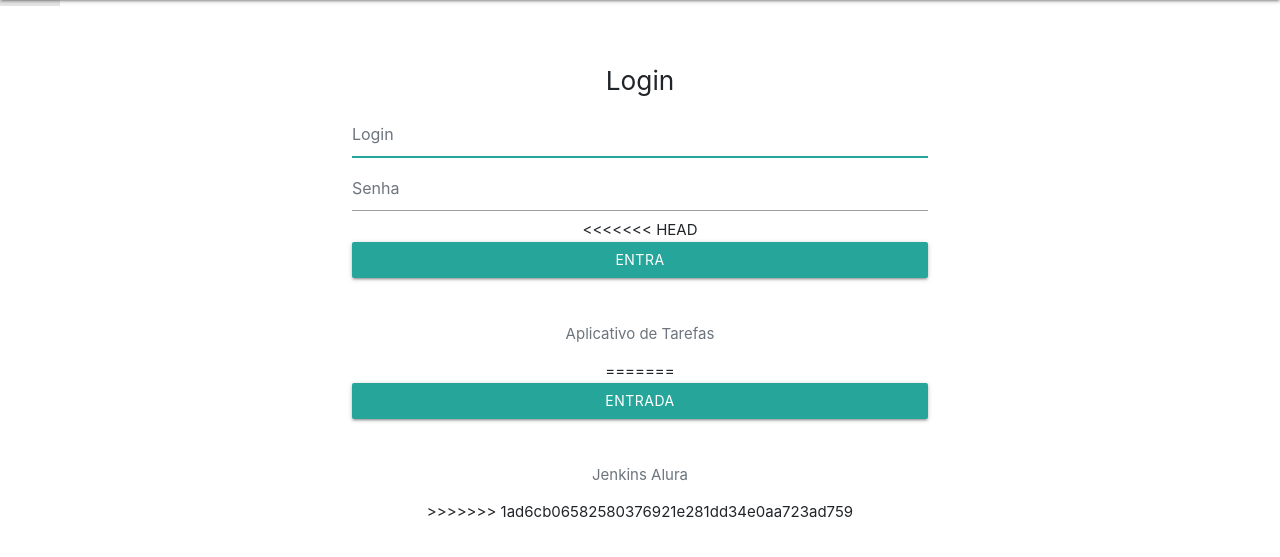
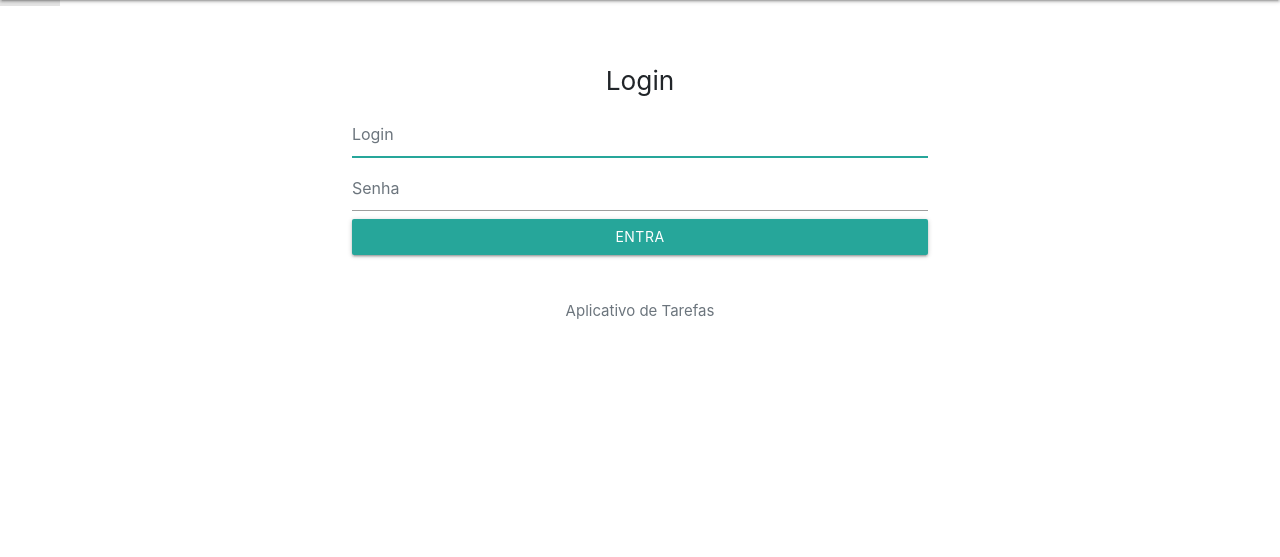
Before and after one commit to jhgueto/jenkins-todo-list, a Django app: page /login/ in a window 1280 px wide. Shown: the part 64-621 px from the top of the page. Run offline with Django 3.2, Linux system fonts and the light colour scheme; some libraries are stand-ins or nearby versions.

Commit message:
Ajuste login

```diff
--- a/templates/registration/login.html
+++ b/templates/registration/login.html
@@ -23,13 +23,8 @@
     </div>
         {% render_field form.username class="form-control " placeholder='Login' %}
         {% render_field form.password class="form-control " placeholder='Senha' %}
-<<<<<<< HEAD
       <button class="btn btn-lg btn-outline-success btn-block" type="submit">Entra</button>
       <p class="mt-5 mb-3 text-muted">Aplicativo de Tarefas</p>
-=======
-      <button class="btn btn-lg btn-outline-success btn-block" type="submit">Entrada</button>
-      <p class="mt-5 mb-3 text-muted">Jenkins Alura</p>
->>>>>>> 1ad6cb06582580376921e281dd34e0aa723ad759
     </form>
     </div>
 {% endblock  %}
```
